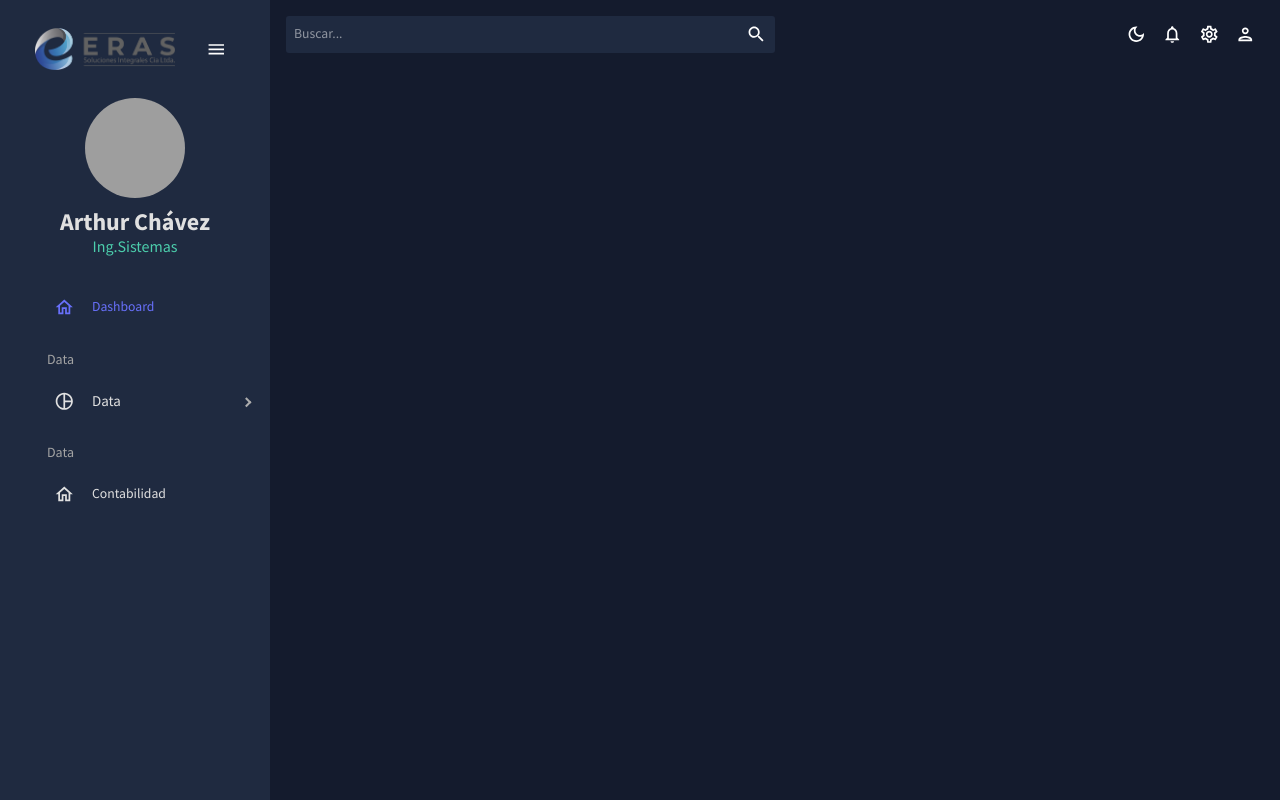
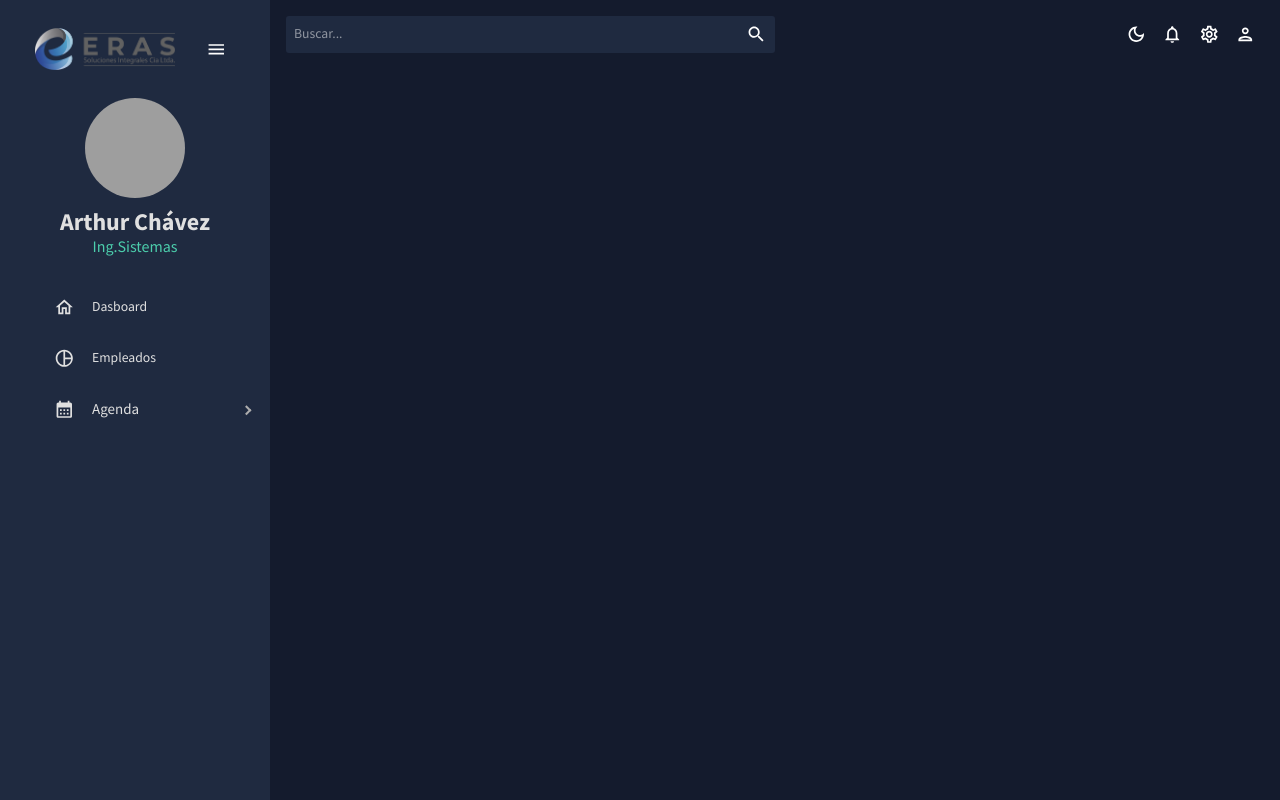
Before and after one commit to Arthur2399/dashboard_material_react, a React (Vite) app: page / in a window 1280 px wide. Built offline with nearby package versions, Linux system fonts and the light colour scheme; grey boxes are pictures that could not be loaded.

Commit message:
[UPDATE]

```diff
--- a/src/data/mockDataMenu.js
+++ b/src/data/mockDataMenu.js
@@ -1,10 +1,43 @@
 export const mockDataMenu = [
     {
+        id:1,
         title: "Dasboard",
         to: "/",
         icon: "HomeOutlinedIcon",
     },
     {
+        id:2,
+        title: "Empleados",
+        to: "/employes",
+        icon: "PieChartOutlineOutlinedIcon",
+    },
+    {
+        id:3,
+        title: "Agenda",
+        to: "/calendar",
+        icon: "CalendarMonthIcon",
+        subItems:[
+            {
+                id:1,
+                title: "Day",
+                to: "/day",
+                icon: "CalendarMonthIcon",
+            },
+            {
+                id:2,
+                title: "Week",
+                to: "/week",
+                icon: "CalendarMonthIcon",
+            },
+            {
+                id:3,
+                title: "Month",
+                to: "/month",
+                icon: "CalendarMonthIcon",
+            },
+        ]
+    },
+    /* {
         titleGroup: "Data",
         items: [
             {
@@ -45,5 +78,5 @@ export const mockDataMenu = [
                 icon: "CalendarTodayOutlinedIcon",
             }
         ]
-    }
+    } */
 ]
--- a/src/scenes/global/SideBar.jsx
+++ b/src/scenes/global/SideBar.jsx
@@ -5,25 +5,27 @@ import { Box, IconButton, Typography, useTheme } from "@mui/material";
 import { tokens } from "../../theme";
 
 import HomeOutlinedIcon from "@mui/icons-material/HomeOutlined";
-import PeopleOutlinedIcon from "@mui/icons-material/PeopleOutlined";
-import ContactsOutlinedIcon from "@mui/icons-material/ContactsOutlined";
-import ReceiptOutlinedIcon from "@mui/icons-material/ReceiptOutlined";
-import PersonOutlinedIcon from "@mui/icons-material/PersonOutlined";
-import CalendarTodayOutlinedIcon from "@mui/icons-material/CalendarTodayOutlined";
-import HelpOutlineOutlinedIcon from "@mui/icons-material/HelpOutlineOutlined";
-import BarChartOutlinedIcon from "@mui/icons-material/BarChartOutlined";
 import PieChartOutlineOutlinedIcon from "@mui/icons-material/PieChartOutlineOutlined";
-import TimelineOutlinedIcon from "@mui/icons-material/TimelineOutlined";
+import CalendarMonthIcon from '@mui/icons-material/CalendarMonth';
 import MenuOutlinedIcon from "@mui/icons-material/MenuOutlined";
-import MapOutlinedIcon from "@mui/icons-material/MapOutlined";
 import logo from "/LogoERAS.png"
 
 import "react-pro-sidebar/dist/css/styles.css";
+import { mockDataMenu } from "../../data/mockDataMenu";
+
+
+const iconComp = {
+  "HomeOutlinedIcon": <HomeOutlinedIcon />,
+  "PieChartOutlineOutlinedIcon": <PieChartOutlineOutlinedIcon />,
+  "CalendarMonthIcon": <CalendarMonthIcon />
+}
 
 
 const Item = ({ title, to, icon, selected, setSelected }) => {
   const theme = useTheme();
   const colors = tokens(theme.palette.mode);
+
+
   return (
     <MenuItem
       active={selected === title}
@@ -31,7 +33,7 @@ const Item = ({ title, to, icon, selected, setSelected }) => {
         color: colors.grey[100],
       }}
       onClick={() => setSelected(title)}
-      icon={icon}
+      icon={iconComp[icon]}
     >
       <Typography>{title}</Typography>
       <Link to={to} />
@@ -124,7 +126,43 @@ export const SideBar = () => {
           <Box paddingLeft={isCollapsed ? undefined : "10%"} sx={{ cursor: 'default', userSelect: 'none' }}>
 
             {/* MENU DINAMICO */}
+            {
+              mockDataMenu.map((item) =>
+                item.subItems ? (
+                  <SubMenu
+                    key={item.id}
+                    title={item.title}
+                    icon={iconComp[item.icon]}
+                    style={{
+                      cursor: 'default',
+                      userSelect: 'none',
+                      color: colors.grey[100],
+                    }}
+                  >
+                    {item.subItems.map((subitem) => (
+                      <Item
+                        key={subitem.id}
+                        title={subitem.title}
+                        to={subitem.to}
+                        icon={subitem.icon}
+                        selected={selected}
+                        setSelected={setSelected} />
+                    ))}
+                  </SubMenu>
+                )
+                  : (<Item
+                    key={item.id}
+                    title={item.title}
+                    to={item.to}
+                    icon={item.icon}
+                    selected={selected}
+                    setSelected={setSelected}
+                  />
+                  )
+              )
+            }
 
+            {/*
             <Item
               title="Dashboard"
               to="/"
@@ -156,21 +194,8 @@ export const SideBar = () => {
                 selected={selected}
                 setSelected={setSelected}
               />
-            </SubMenu>
-            <Typography
-              variant="h6"
-              color={colors.grey[300]}
-              sx={{ m: "15px 0 5px 20px" }}
-            >
-              Data
-            </Typography>
-            <Item
-              title="Contabilidad"
-              to="/"
-              icon={<HomeOutlinedIcon />}
-              selected={selected}
-              setSelected={setSelected}
-            />
+            </SubMenu> */}
+
           </Box>
         </Menu>
       </ProSidebar>
```
